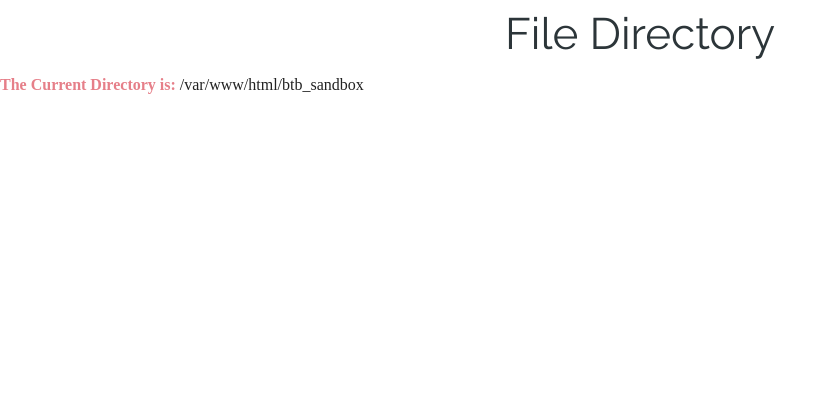
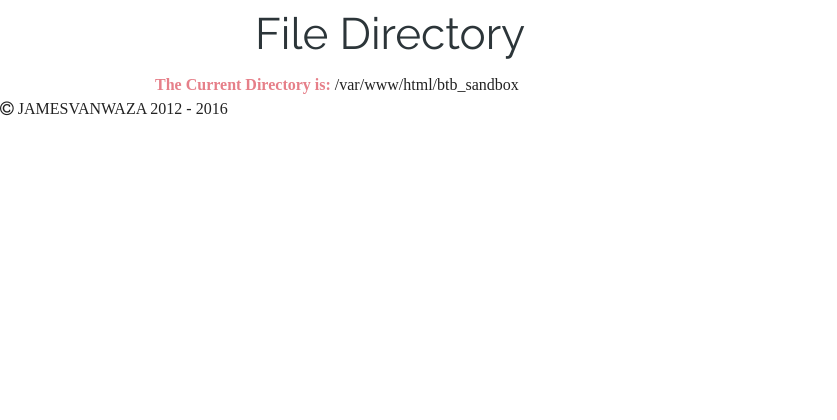
Before and after one commit to JamesVanWaza/phpmysqlbtb, a PHP site: page /btb_sandbox/file_directories.php in a window 1280 px wide. Shown: the top 420 px of the page, without its empty margins (0-837 px from the left). After the commit the page ends 116 px from the top, so only its background shows below. Run offline with PHP 8.4, Linux system fonts and the light colour scheme; some libraries are stand-ins or nearby versions; some web fonts are replaced.

```diff
--- a/btb_sandbox/file_directories.php
+++ b/btb_sandbox/file_directories.php
@@ -1,8 +1,10 @@
+<div class="row">
+    <div class="large-6 medium-6 small-12 columns">
 <h1 class="text-center">File Directory</h1>
 <?php
 include_once 'html5req.php';
 /** getcwd(): Current Working Directory */
-	echo "<b>The Current Directory is: </b>". getcwd() . "<br>";
+echo "<b>The Current Directory is: </b>" . getcwd() . "<br>";
 
 /** mkdir(); Creates a new directory */
 //mkdir('new', '0777'); //0777 gives all permissions for creating the directory.
@@ -10,10 +12,12 @@
 /** Recursive directory creation */
 //mkdir('newdir/test/test2', 0777, true);
 
-
 /** Changing Directory */
 //chdir('newdir');
 
 /** Removing a directory */
-	rmdir('new');
+//rmdir('new');
 ?>
+	</div>
+</div>
+<?php include 'footer.php';?>
```
Lines whose indentation alone changed are shown as unchanged.
